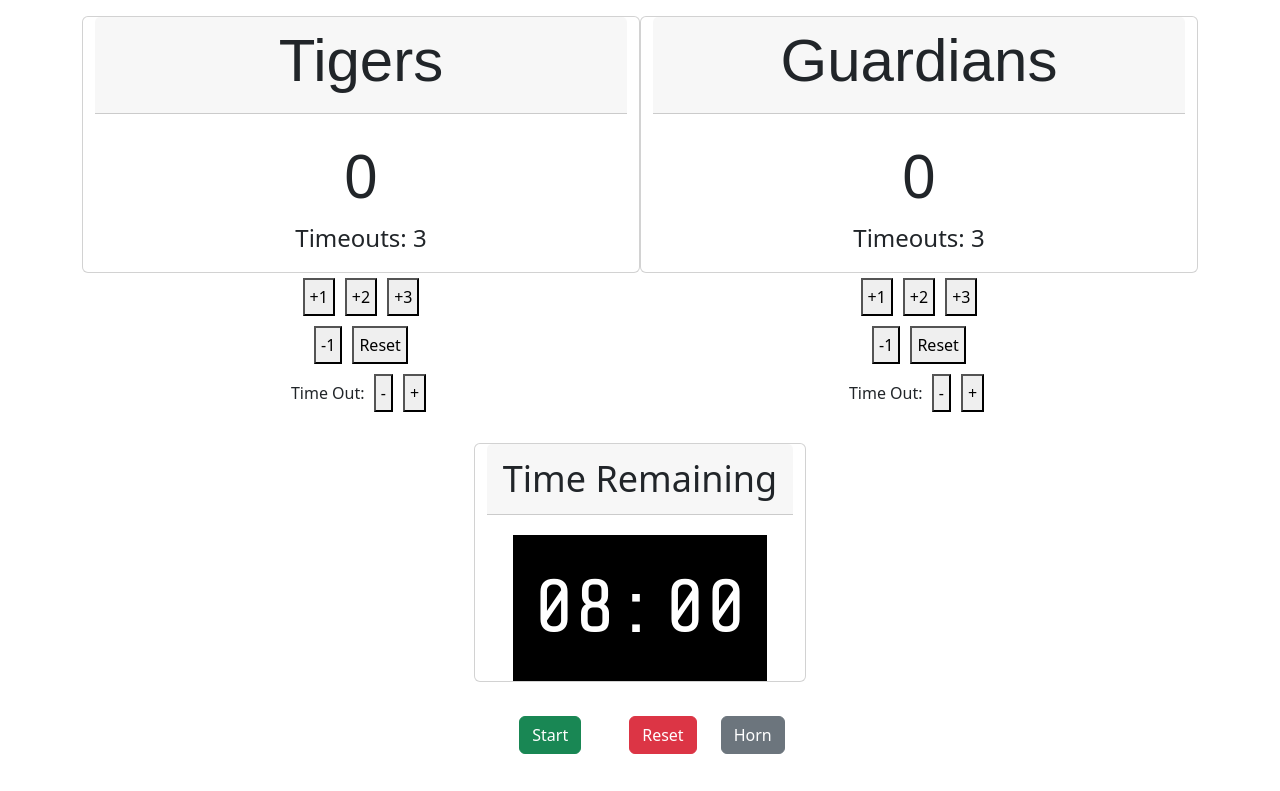
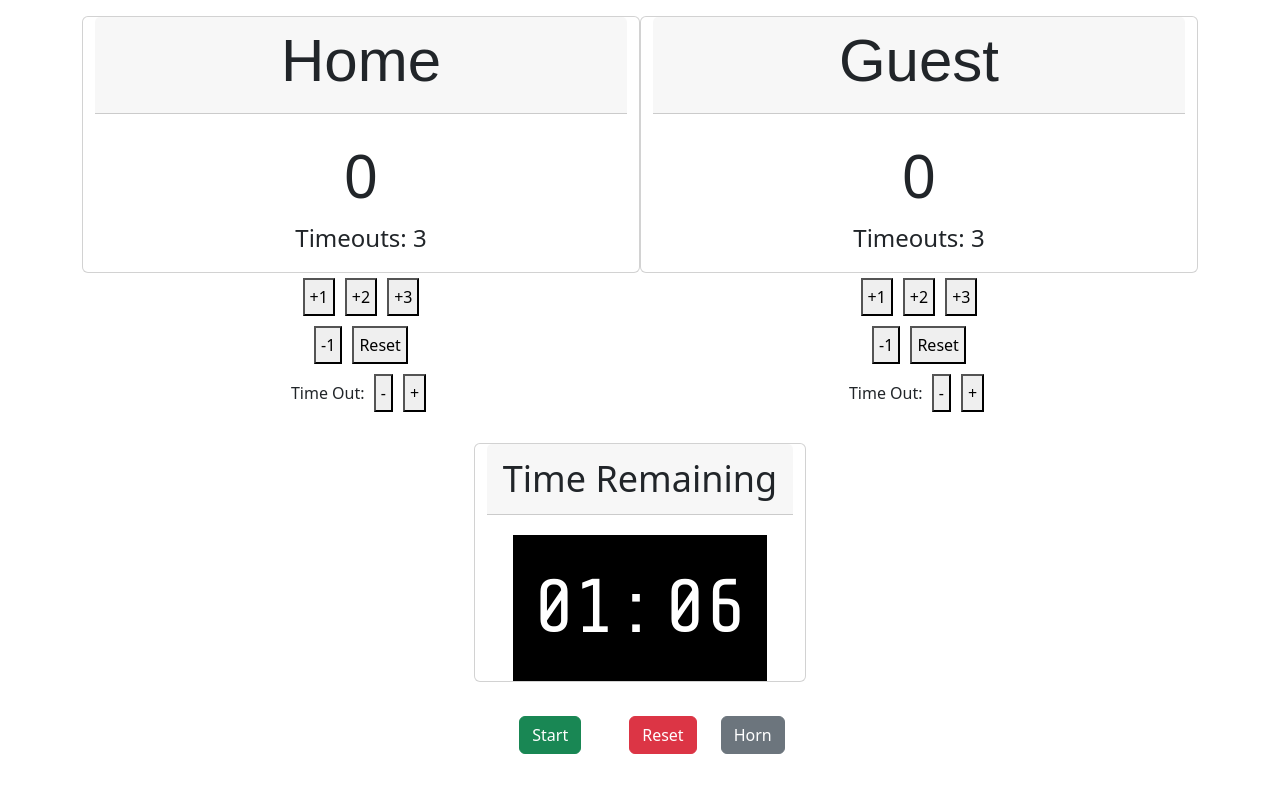
Before and after one commit to MediumJeff/scoreboard-app, a React (Create React App) app: page / in a window 1280 px wide. Shown: the top 791 px of the page. Built offline with nearby package versions, Linux system fonts and the light colour scheme; a web font is replaced by a local one.

Commit message:
Minor detail adjustments

```diff
--- a/src/data/GAME_DETAILS.js
+++ b/src/data/GAME_DETAILS.js
@@ -1,7 +1,7 @@
 export const GAME_DETAILS =
     {
-    homeTeam: 'Tigers',
-    awayTeam: 'Guardians',
-    minutesPerPeriod: 8,
+    homeTeam: 'Home',
+    awayTeam: 'Guest',
+    minutesPerPeriod: 1.1,
     timeOuts: 3
     }
```
